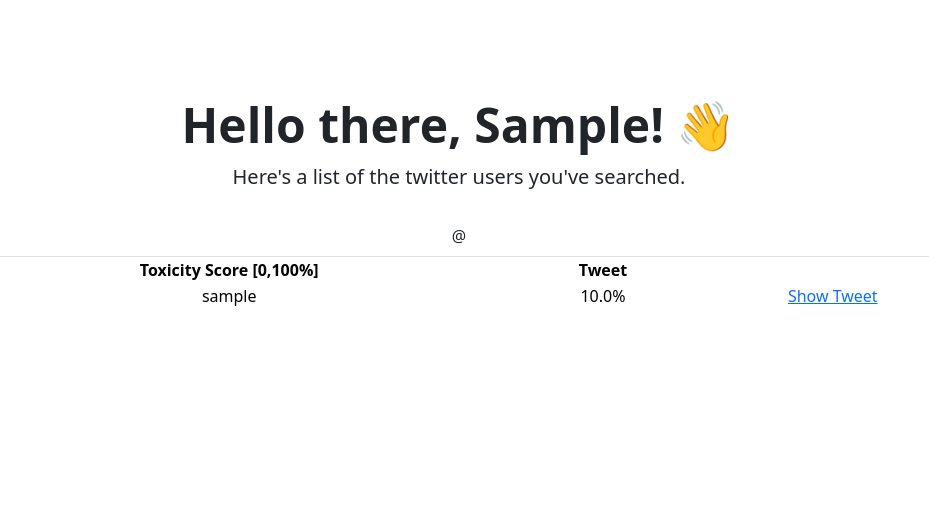
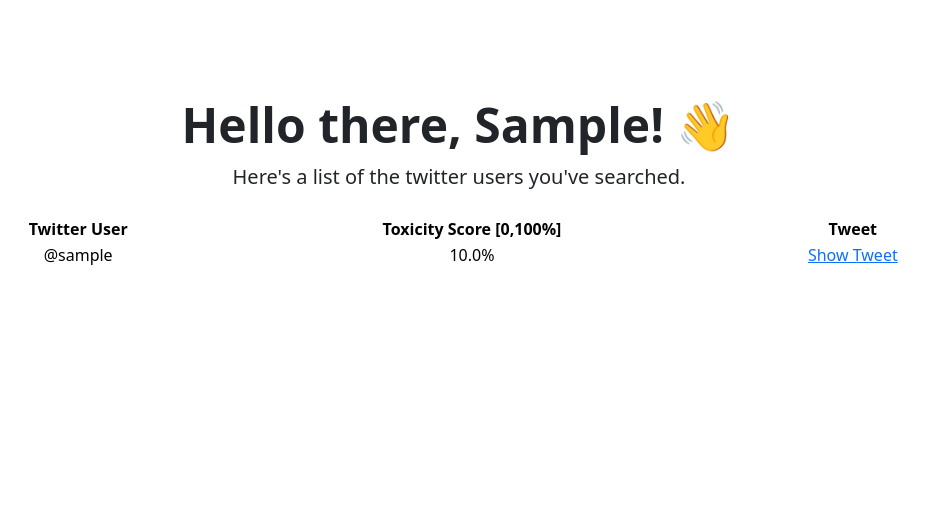
Before and after one commit to franciscojavierarceo/twitter-scan, a Django app: page /results/ in a window 1280 px wide. Shown: the part 89-597 px from the top of the page, without its empty margins (181-1110 px from the left). Run offline with Django 3.2, Linux system fonts and the light colour scheme; a user stored in the database is signed in; tables that the repository leaves empty hold one stand-in row (values such as "Sample post"); parts of the project's set-up code (start-up, migrations or seed data) failed here and were passed over; some libraries are stand-ins or nearby versions.

Commit message:
updated template

```diff
--- a/authorization/templates/authorization/results.html
+++ b/authorization/templates/authorization/results.html
@@ -8,17 +8,19 @@
         <p class="lead mb-4">Here's a list of the twitter users you've searched.</p>
         <ol class="list-group list-group-flush">
             <table class="table-light">
-            {% comment %} {% for row in results %} {% endcomment %}
-            <li class="list-group-item"> @{{ row.twitter_username }} </li>
+            {% comment %} {% for row in results %}
+                    <li class="list-group-item"> @{{ tweet.twitter_username }} </li>
+            {% endcomment %}
                     <thead><tr>
                         {% comment %} <th class="col">Tweet ID</th> {% endcomment %}
+                        <th class="col">Twitter User</th>
                         <th class="col">Toxicity Score [0,100%]</th>
                         <th class="col">Tweet</th>
                     </tr></thead>
                 <tbody>
                 {% for tweet in tweets %}
                     <tr>
-                        <td class="col">{{tweet.twitter_username}}</td>
+                        <td class="col">@{{tweet.twitter_username}}</td>
                         <td class="col">{{tweet.toxicity_score}}%</td>
 
                         <td class="col">
```
